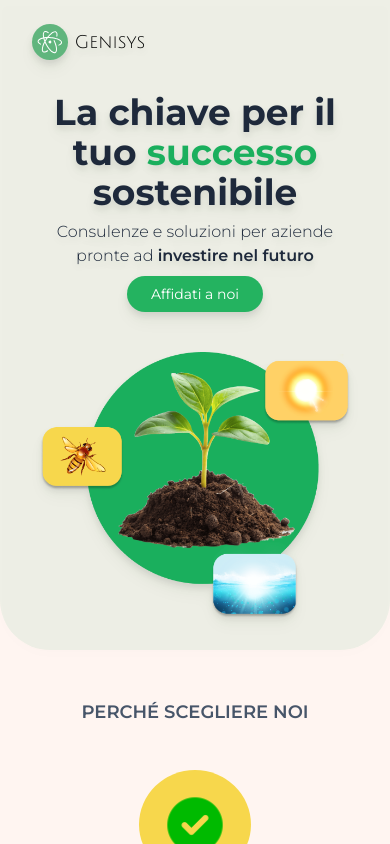
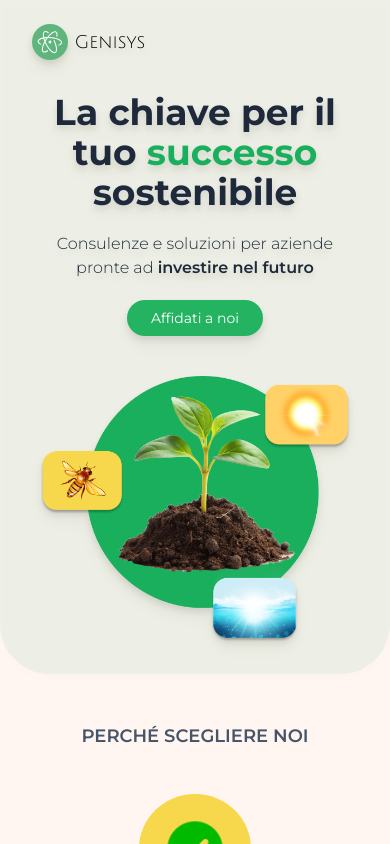
Before and after one commit to AgostinoCarratu/genisys, a Next.js app: page / in a window 390 px wide. Shown: the top 844 px of the page. Built offline with nearby package versions, Linux system fonts and the light colour scheme.

Commit message:
Fixed gap I'm SH

```diff
--- a/components/Hero.js
+++ b/components/Hero.js
@@ -8,7 +8,7 @@ const Hero = () => {
       <div className="mx-auto max-w-[1200px]">
       <Navbar/>
           <div className="flex flex-col lg:flex-row justify-center items-center gap-10 lg:gap-3 mx-10">
-            <div className="max-w-[600px] flex flex-grow flex-col items-center lg:items-start gap-2 lg:gap-10">
+            <div className="max-w-[600px] flex flex-grow flex-col items-center lg:items-start gap-5 lg:gap-10">
               <p className="text-center lg:text-left text-slate-800 lg:leading-[1.1] text-4xl sm:text-5xl md:text-6xl lg:text-6xl font-bold">
                 La chiave per il <br className="flex"/> tuo <span className="text-primary_green">successo </span> <br className="flex" /> sostenibile
               </p>
```
